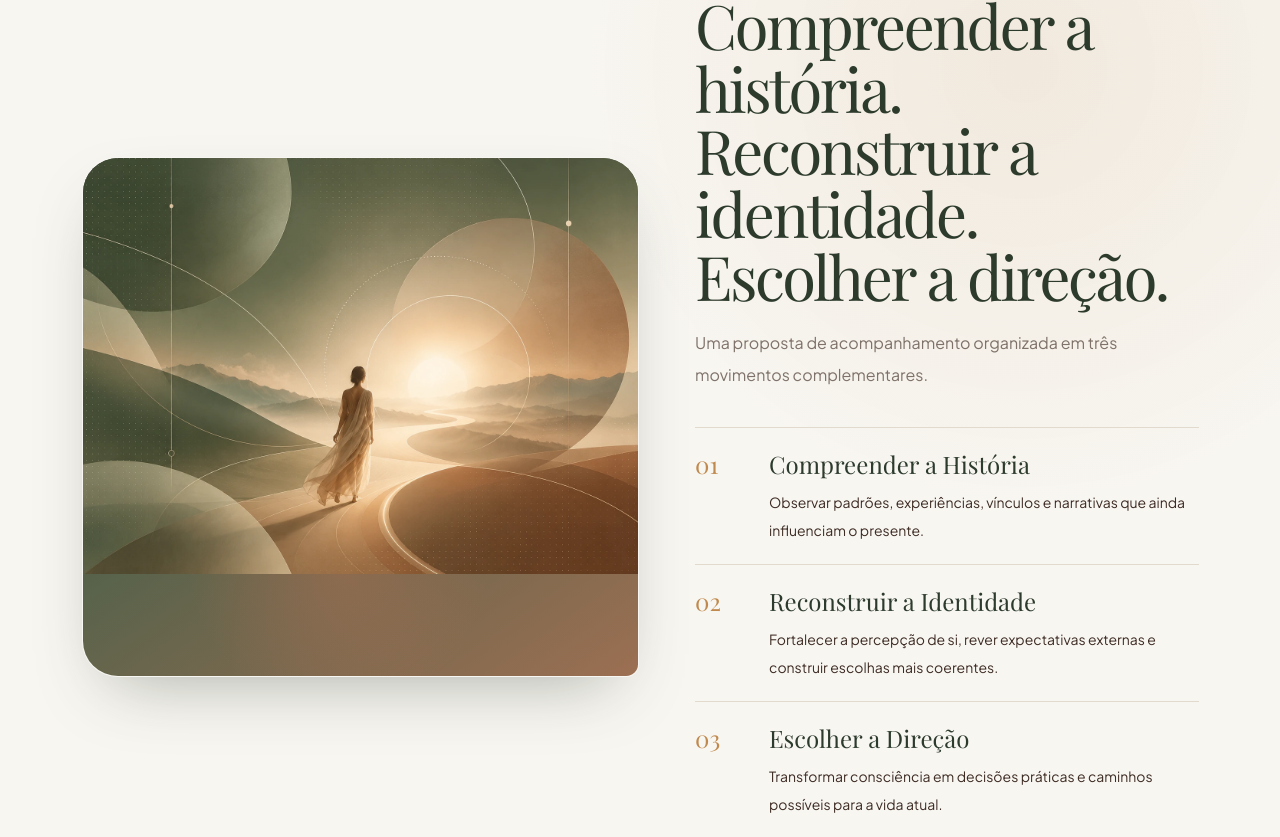
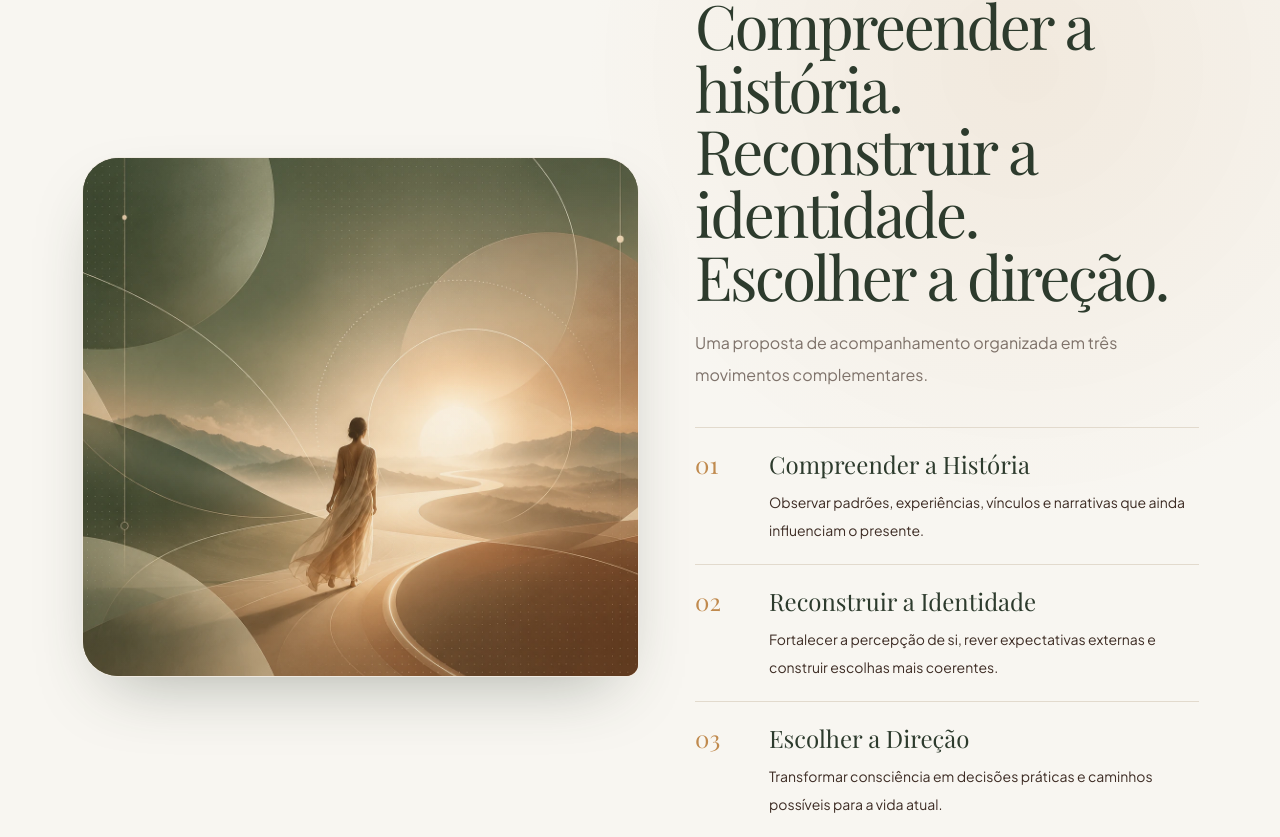
Before and after one commit to johnathafelype21/sitepsicologajovina, a React (Vite) app: page /sobre in a window 1280 px wide. Shown: the part 1503-2340 px from the top of the page. Built offline with nearby package versions, Linux system fonts and the light colour scheme; a web font is replaced by a local one.

Commit message:
design: polish responsive treatment for final editorial images

```diff
--- a/src/index.css
+++ b/src/index.css
@@ -1329,3 +1329,56 @@ body { margin: 0; min-width: 320px; min-height: 100vh; overflow-x: hidden; backg
   .pathway-mentoring-rings b { animation:none !important; }
   .mentoring-stack-card { position:relative; top:auto; }
 }
+
+
+/* --- Real editorial image assets --- */
+.editorial-art-has-image {
+  background: #EDE5DA;
+}
+.editorial-art-image {
+  position: absolute;
+  inset: 0;
+  z-index: -2;
+  width: 100%;
+  height: 100%;
+  object-fit: cover;
+  transform: scale(1.002);
+  transition: transform 900ms cubic-bezier(.2,.75,.2,1), filter 500ms ease;
+}
+.editorial-art-has-image:hover .editorial-art-image {
+  transform: scale(1.035);
+}
+.editorial-art-image-shade {
+  position: absolute;
+  inset: 0;
+  z-index: -1;
+  pointer-events: none;
+  background:
+    linear-gradient(180deg, rgba(24,31,24,.02), rgba(24,31,24,.08)),
+    linear-gradient(90deg, rgba(45,59,45,.05), transparent 45%);
+}
+.editorial-art-has-image .editorial-art-image-shade {
+  background:
+    linear-gradient(180deg, rgba(31,37,31,.01) 35%, rgba(31,37,31,.08) 100%),
+    radial-gradient(circle at 75% 18%, rgba(255,238,206,.08), transparent 34%);
+}
+.sticky-story .editorial-art-has-image {
+  box-shadow: 0 26px 60px -34px rgba(0,0,0,.58);
+}
+.sticky-story .editorial-art-has-image::after {
+  content: "";
+  position: absolute;
+  inset: 0;
+  pointer-events: none;
+  border-radius: inherit;
+  box-shadow: inset 0 0 0 1px rgba(255,255,255,.12);
+}
+
+@media (max-width:767px) {
+  .editorial-art-image {
+    transform: none;
+  }
+  .editorial-art-has-image:hover .editorial-art-image {
+    transform: none;
+  }
+}
```
